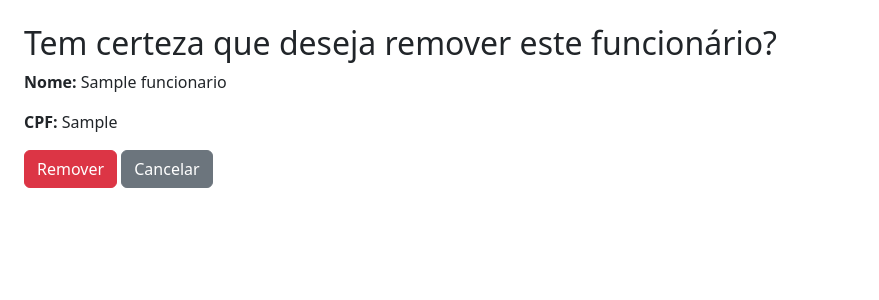
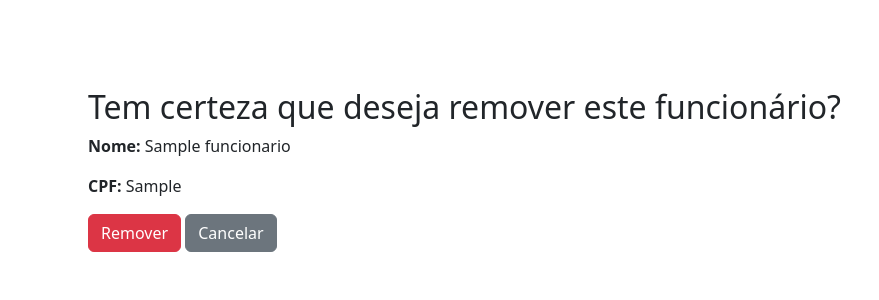
Before and after one commit to RodriSimon/HxH, a Django app: page /app/remover_funcionario/1 in a window 1280 px wide. Shown: the top 300 px of the page, without its empty margins (0-879 px from the left). Run offline with Django 5.2, Linux system fonts and the light colour scheme; tables that the repository leaves empty hold one stand-in row (values such as "Sample post"); some libraries are stand-ins or nearby versions.

Commit message:
Lat Version

```diff
--- a/app/templates/app/confirmar_delete.html
+++ b/app/templates/app/confirmar_delete.html
@@ -5,6 +5,11 @@
 <head>
     <meta charset="UTF-8">
     <title>Remover Funcionário</title>
+    <style type="text/css">
+        html {
+            margin: 5%;
+        }
+    </style>
     {% bootstrap_css %}
 </head>
 
```
